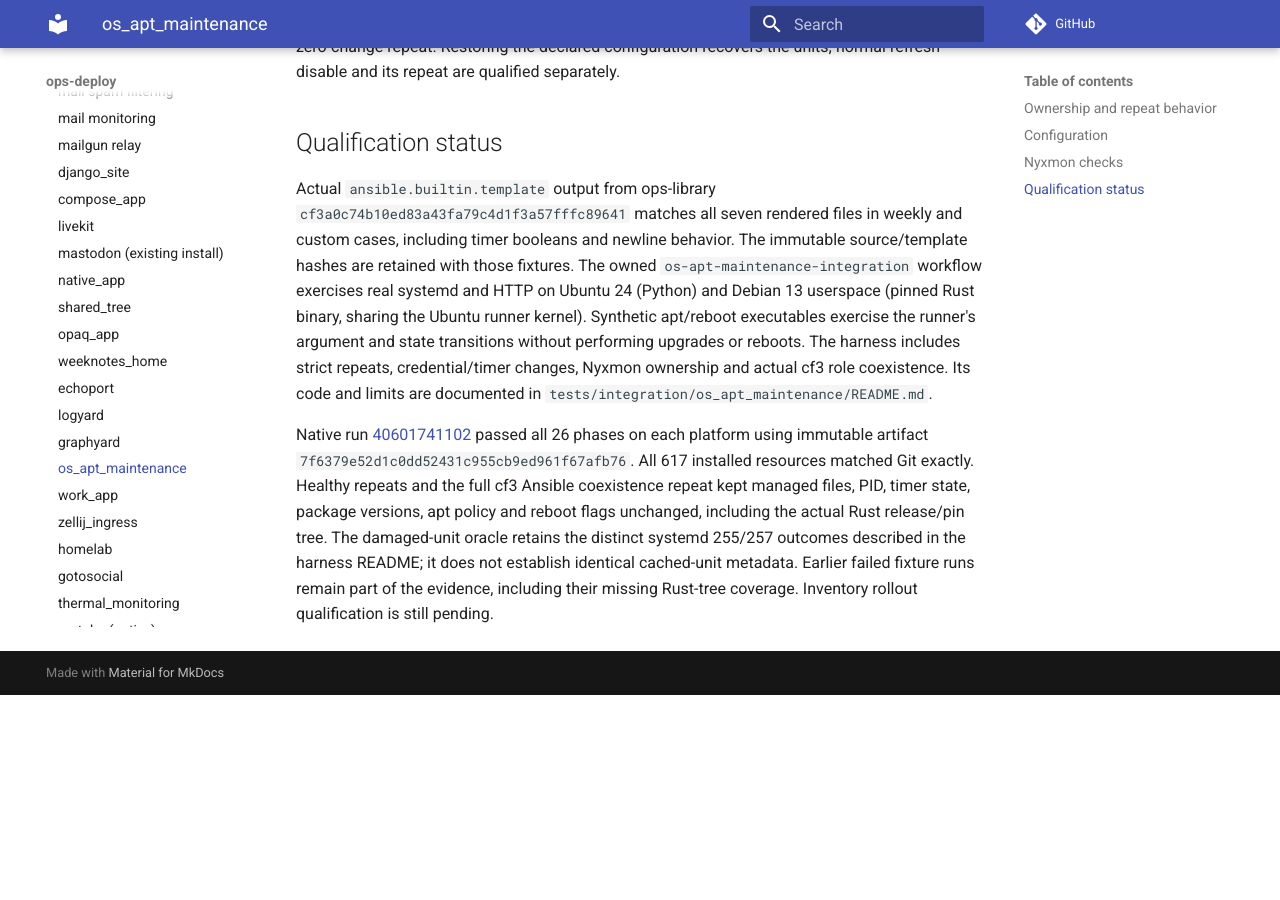
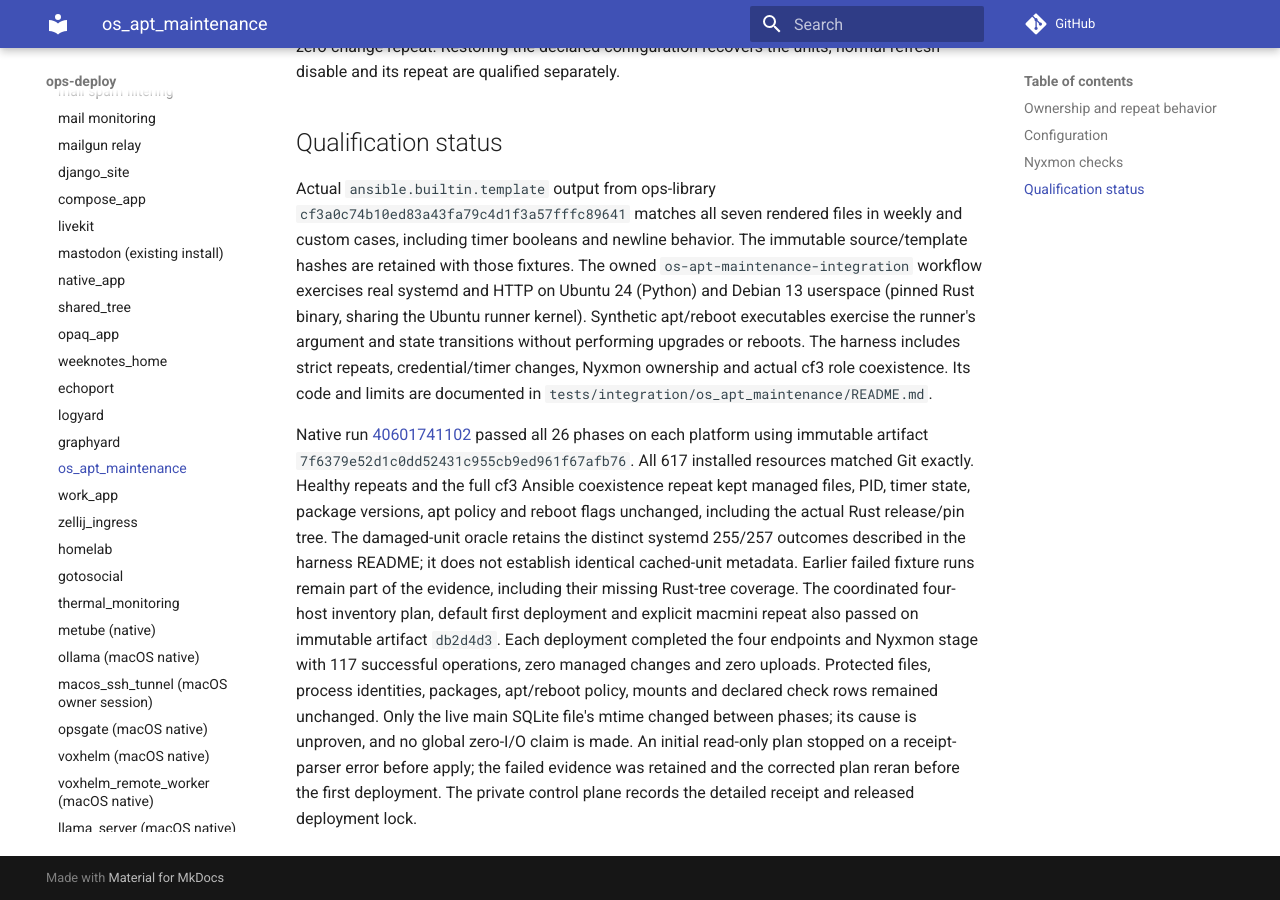
Before and after one commit to ephes/ops-deploy, an MkDocs documentation site: the page built from docs/services/os_apt_maintenance.md, in a window 1280 px wide and 900 px high, scrolled down 3297 px. Built offline with MkDocs 1.6.1 and Material for MkDocs 9.7.7, drawn with Linux system fonts in a browser that asks for light colours; comment, search, counter and statistics services are not loaded; before the commit the page ends 3992 px from its top, so only the background shows below that.

Commit message:
docs: record OS apt inventory qualification

```diff
--- a/docs/services/os_apt_maintenance.md
+++ b/docs/services/os_apt_maintenance.md
@@ -127,4 +127,13 @@
 retains the distinct systemd 255/257 outcomes described in the harness README;
 it does not establish identical cached-unit metadata. Earlier failed fixture
 runs remain part of the evidence, including their missing Rust-tree coverage.
-Inventory rollout qualification is still pending.
+The coordinated four-host inventory plan, default first deployment and explicit
+macmini repeat also passed on immutable artifact `db2d4d3`. Each deployment
+completed the four endpoints and Nyxmon stage with 117 successful operations,
+zero managed changes and zero uploads. Protected files, process identities,
+packages, apt/reboot policy, mounts and declared check rows remained unchanged.
+Only the live main SQLite file's mtime changed between phases; its cause is
+unproven, and no global zero-I/O claim is made. An initial read-only plan stopped
+on a receipt-parser error before apply; the failed evidence was retained and
+the corrected plan reran before the first deployment. The private control plane
+records the detailed receipt and released deployment lock.
```
Also changed, not shown: docs/changelog.md (+2 -1 lines).
